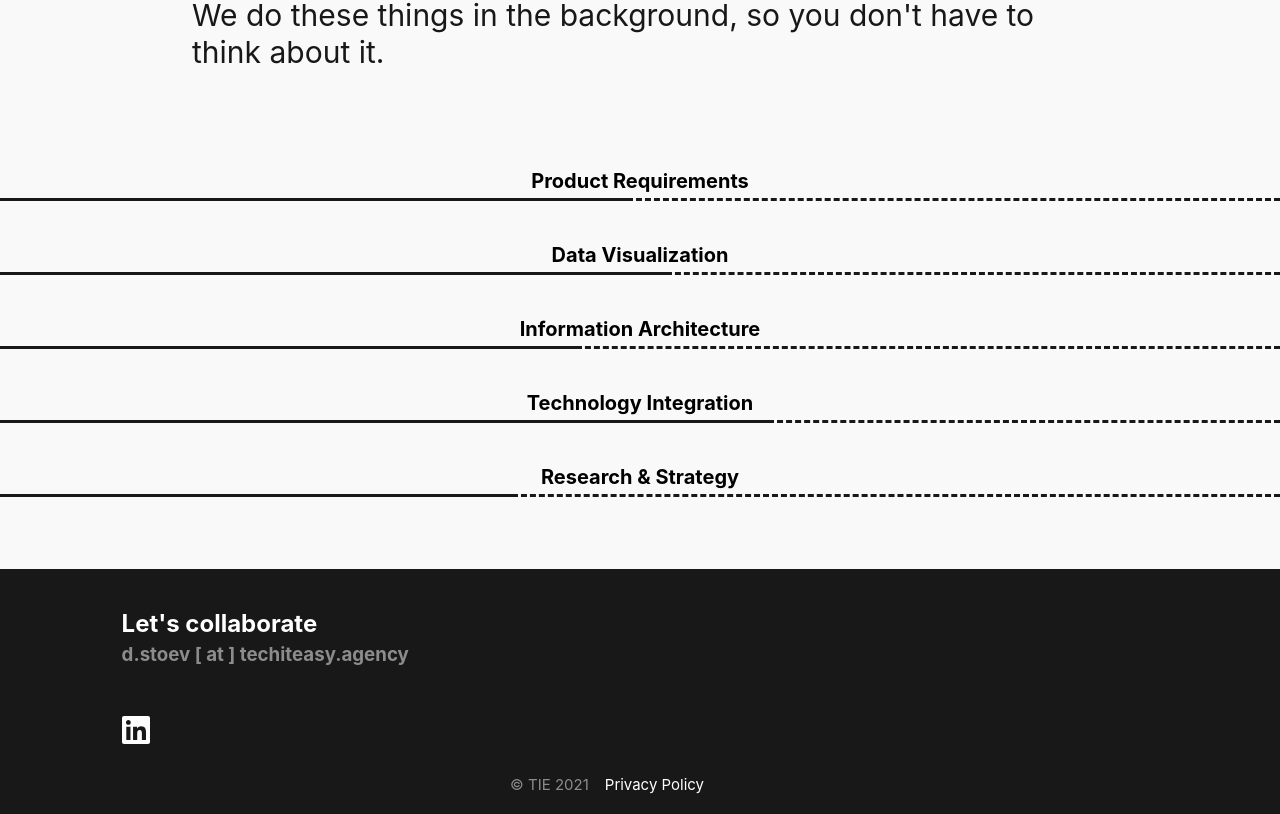
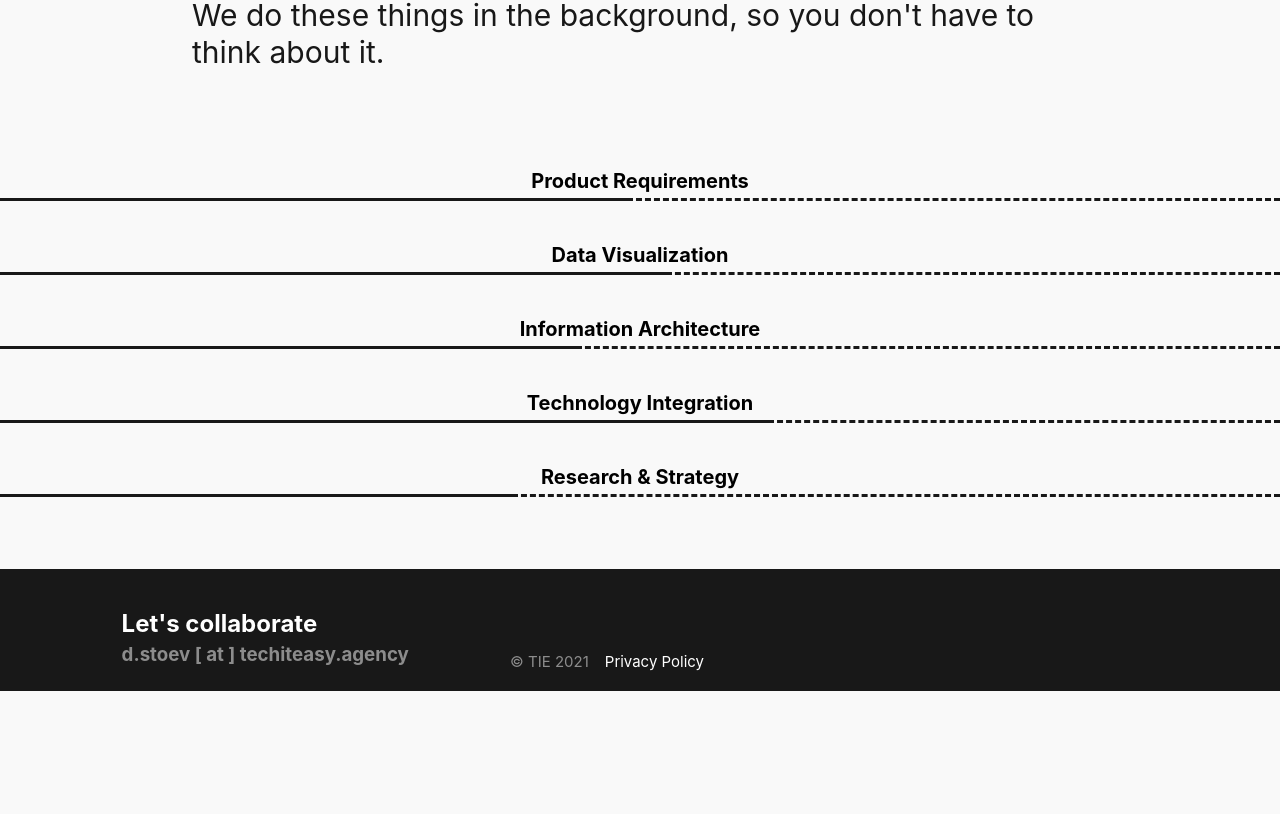
Before and after one commit to teliohub/teliohub-website, a Next.js app: page / in a window 1280 px wide. Shown: the part 4453-5267 px from the top of the page. After the commit the page ends 5144 px from the top, so only its background shows below. Built offline with nearby package versions, Linux system fonts and the light colour scheme.

Commit message:
style: removed footer linkedin logo

```diff
--- a/components/Footer/Footer.tsx
+++ b/components/Footer/Footer.tsx
@@ -1,12 +1,5 @@
 import React, { useState } from "react";
-import Link from "next/link";
 import styles from "./footer.module.css";
-import { FontAwesomeIcon } from "@fortawesome/react-fontawesome";
-import {
-  faDribbble,
-  faInstagram,
-  faLinkedin,
-} from "@fortawesome/free-brands-svg-icons";
 
 const Footer = (): JSX.Element => {
   const [menuPosition, setMenuPosition] = useState<number>(0);
@@ -20,9 +13,7 @@ const Footer = (): JSX.Element => {
       <div className={styles.desktopControl}>
         <h2>Let&apos;s collaborate</h2>
         <h3 className={styles.changeOpacity}>d.stoev [ at ] techiteasy.agency</h3>
-        <div className={styles.brands}>
-          <FontAwesomeIcon icon={faLinkedin} />
-        </div>
+
       </div>
       <div className={styles.footerEndTitles}>
         <span className={styles.copy}>
```
